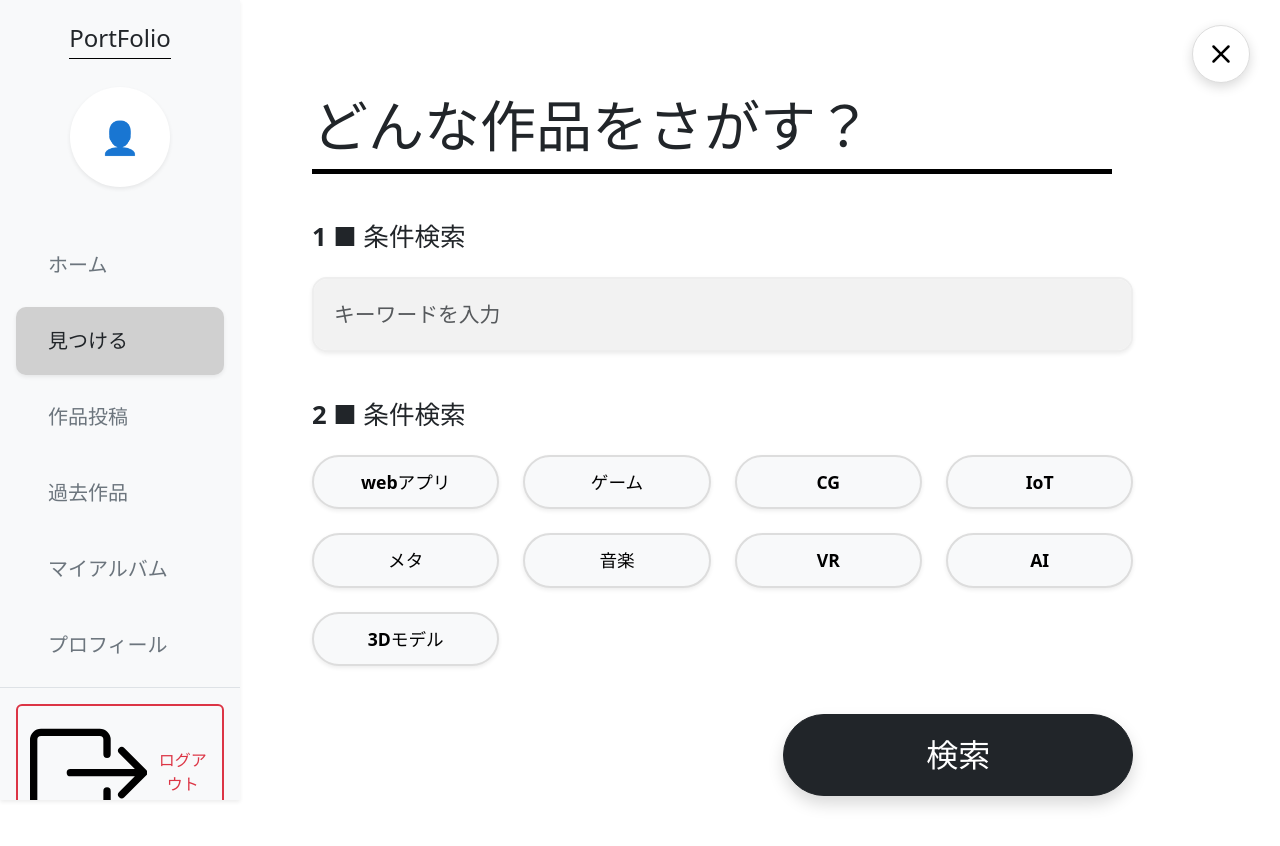
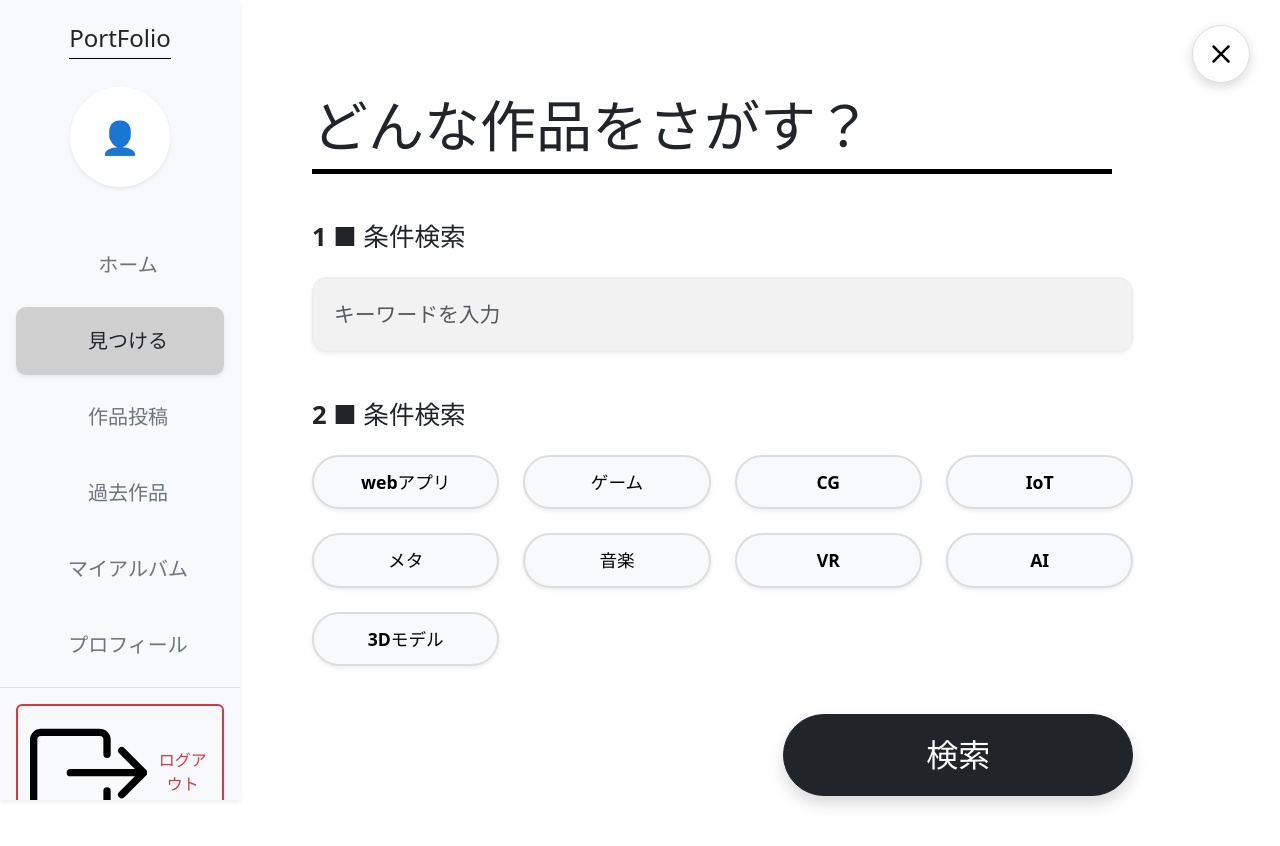
Before and after one commit to skr08m/campus_portfolioSNS, a React (Vite) app in the folder frontend/: page /find in a window 1280 px wide. Shown: the top 846 px of the page. Built offline with nearby package versions, Linux system fonts and the light colour scheme.

Commit message:
中央揃え

```diff
--- a/frontend/src/components/Sidebar.jsx
+++ b/frontend/src/components/Sidebar.jsx
@@ -58,6 +58,7 @@ const Sidebar = () => {
         display: "flex",
         flexDirection: "column",
         transition: "transform 0.3s ease-in-out",
+
         // スマホ時は isOpen の状態で位置を切り替える
         transform: window.innerWidth < 768 && !isOpen ? "translateX(-240px)" : "translateX(0)"
       }}>
@@ -89,7 +90,9 @@ const Sidebar = () => {
                   backgroundColor: isActive ? "#d0d0d0" : "transparent",
                   borderRadius: "10px",
                   cursor: "pointer",
-                  transition: "0.2s"
+                  transition: "0.2s",
+                  justifyContent: "center", // コンテンツを水平方向の中央に配置
+                  textAlign: "center"
                 }}
                 onClick={() => handleNavigate(item.path)}
               >
```
